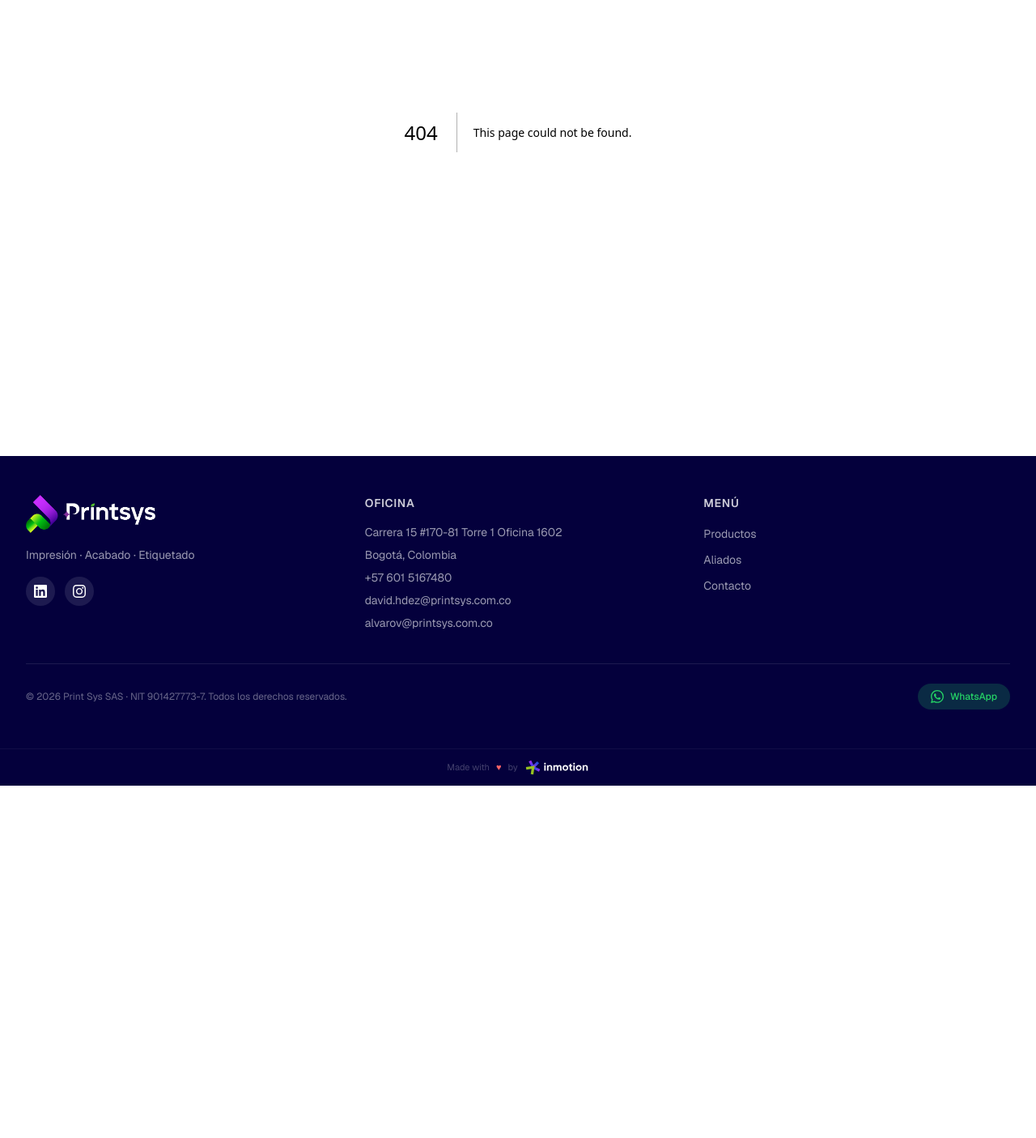
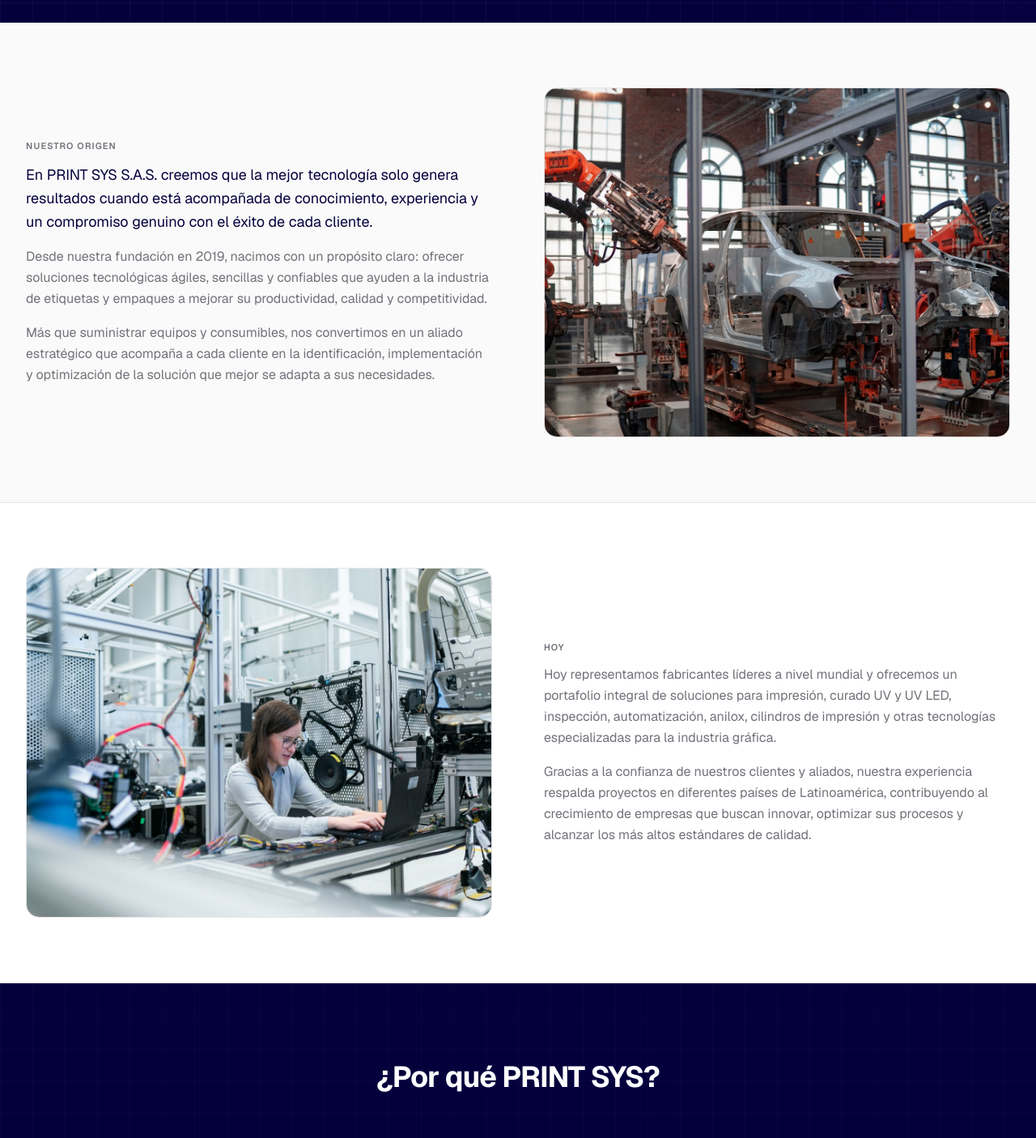
Before and after one commit to bladesvisiontech/printsys-web, a Next.js app: page /quienes-somos in a window 1280 px wide. Before the commit this address had no page. Shown: the part 301-1706 px from the top of the page at 81% size. Before the commit the page ends 1271 px from the top, so only its background shows below. Built offline with nearby package versions, Linux system fonts and the light colour scheme.

Commit message:
feat: add Quienes Somos page, fix hero highlight/subtitle

```diff
--- /dev/null
+++ b/app/quienes-somos/page.tsx
@@ -0,0 +1,169 @@
+import Image from 'next/image'
+import Link from 'next/link'
+import { Globe, Wrench, Handshake, TrendingUp, ArrowRight } from 'lucide-react'
+import { siteConfig } from '@/data/catalog'
+import PageHero from '@/components/ui/PageHero'
+import type { Metadata } from 'next'
+
+export const metadata: Metadata = {
+  title: 'Quiénes Somos',
+  description: 'Conoce a PRINT SYS S.A.S.: nuestra historia, misión, visión y por qué somos el aliado tecnológico de la industria de etiquetas y empaques.',
+}
+
+const razones = [
+  {
+    Icon: Globe,
+    title: 'Tecnología de Clase Mundial',
+    desc: 'Representamos fabricantes reconocidos internacionalmente por su innovación y calidad.',
+  },
+  {
+    Icon: Wrench,
+    title: 'Conocimiento Técnico',
+    desc: 'Asesoramos a nuestros clientes para seleccionar e implementar la solución adecuada para cada aplicación.',
+  },
+  {
+    Icon: Handshake,
+    title: 'Acompañamiento Cercano',
+    desc: 'Construimos relaciones de largo plazo basadas en confianza, soporte y atención personalizada.',
+  },
+  {
+    Icon: TrendingUp,
+    title: 'Resultados para Nuestros Clientes',
+    desc: 'Cada solución busca mejorar productividad, calidad, eficiencia y competitividad.',
+  },
+]
+
+export default function QuienesSomosPage() {
+  return (
+    <div className="min-h-screen bg-[var(--color-bg-card)]">
+      <PageHero
+        eyebrow="Desde 2019"
+        title="Quiénes Somos"
+        description="La mejor tecnología solo genera resultados cuando está acompañada de conocimiento, experiencia y un compromiso genuino con el éxito de cada cliente."
+      />
+
+      {/* Historia */}
+      <div className="max-w-7xl mx-auto px-4 sm:px-6 lg:px-8 py-16 sm:py-20">
+        <div className="grid grid-cols-1 lg:grid-cols-2 gap-10 lg:gap-16 items-center">
+          <div>
+            <p className="text-[11px] font-semibold uppercase tracking-widest text-[var(--color-muted)] mb-3">Nuestro origen</p>
+            <p className="text-[var(--color-brand-dark)] text-lg leading-relaxed">
+              En PRINT SYS S.A.S. creemos que la mejor tecnología solo genera resultados cuando está acompañada de conocimiento, experiencia y un compromiso genuino con el éxito de cada cliente.
+            </p>
+            <p className="text-[var(--color-muted)] leading-relaxed mt-4">
+              Desde nuestra fundación en 2019, nacimos con un propósito claro: ofrecer soluciones tecnológicas ágiles, sencillas y confiables que ayuden a la industria de etiquetas y empaques a mejorar su productividad, calidad y competitividad.
+            </p>
+            <p className="text-[var(--color-muted)] leading-relaxed mt-4">
+              Más que suministrar equipos y consumibles, nos convertimos en un aliado estratégico que acompaña a cada cliente en la identificación, implementación y optimización de la solución que mejor se adapta a sus necesidades.
+            </p>
+          </div>
+          <div className="relative aspect-[4/3] rounded-2xl overflow-hidden border border-[var(--color-border)]">
+            <Image
+              src="/quienes-somos/tecnologia.jpg"
+              alt="Automatización industrial de clase mundial"
+              fill
+              sizes="(max-width: 1024px) 100vw, 50vw"
+              className="object-cover"
+            />
+          </div>
+        </div>
+      </div>
+
+      {/* Hoy */}
+      <div className="bg-white border-y border-[var(--color-border)]">
+        <div className="max-w-7xl mx-auto px-4 sm:px-6 lg:px-8 py-16 sm:py-20">
+          <div className="grid grid-cols-1 lg:grid-cols-2 gap-10 lg:gap-16 items-center">
+            <div className="relative aspect-[4/3] rounded-2xl overflow-hidden border border-[var(--color-border)] order-2 lg:order-1">
+              <Image
+                src="/quienes-somos/experiencia.jpg"
+                alt="Soporte técnico especializado"
+                fill
+                sizes="(max-width: 1024px) 100vw, 50vw"
+                className="object-cover"
+              />
+            </div>
+            <div className="order-1 lg:order-2">
+              <p className="text-[11px] font-semibold uppercase tracking-widest text-[var(--color-muted)] mb-3">Hoy</p>
+              <p className="text-[var(--color-muted)] leading-relaxed">
+                Hoy representamos fabricantes líderes a nivel mundial y ofrecemos un portafolio integral de soluciones para impresión, curado UV y UV LED, inspección, automatización, anilox, cilindros de impresión y otras tecnologías especializadas para la industria gráfica.
+              </p>
+              <p className="text-[var(--color-muted)] leading-relaxed mt-4">
+                Gracias a la confianza de nuestros clientes y aliados, nuestra experiencia respalda proyectos en diferentes países de Latinoamérica, contribuyendo al crecimiento de empresas que buscan innovar, optimizar sus procesos y alcanzar los más altos estándares de calidad.
+              </p>
+            </div>
+          </div>
+        </div>
+      </div>
+
+      {/* Por qué PRINT SYS */}
+      <section className="bg-[var(--color-brand-dark)] py-20 sm:py-24 relative overflow-hidden">
+        <div className="absolute inset-0 hero-grid pointer-events-none opacity-50" />
+        <div className="max-w-7xl mx-auto px-4 sm:px-6 lg:px-8 relative z-10">
+          <div className="text-center mb-14">
+            <h2 className="text-3xl sm:text-4xl font-bold text-white tracking-tight">¿Por qué PRINT SYS?</h2>
+          </div>
+          <div className="grid grid-cols-1 sm:grid-cols-2 lg:grid-cols-4 gap-5">
+            {razones.map(({ Icon, title, desc }) => (
+              <div key={title} className="bg-white/5 border border-white/8 rounded-2xl p-6 hover:bg-white/8 transition-colors duration-200">
+                <div className="w-10 h-10 rounded-xl bg-[var(--color-green-mid)]/15 flex items-center justify-center mb-4">
+                  <Icon className="w-5 h-5 text-[var(--color-green-mid)]" />
+                </div>
+                <h3 className="font-semibold text-white text-[15px] mb-2">{title}</h3>
+                <p className="text-sm text-white/40 leading-relaxed">{desc}</p>
+              </div>
+            ))}
+          </div>
+        </div>
+      </section>
+
+      {/* Nuestra Esencia — Misión / Visión */}
+      <div className="max-w-7xl mx-auto px-4 sm:px-6 lg:px-8 py-16 sm:py-20">
+        <div className="text-center mb-14">
+          <h2 className="text-3xl sm:text-4xl font-bold text-[var(--color-brand-dark)] tracking-tight">Nuestra Esencia</h2>
+        </div>
+        <div className="grid grid-cols-1 lg:grid-cols-2 gap-8">
+          <div className="bg-white rounded-2xl border border-[var(--color-border)] p-8">
+            <h3 className="text-[13px] font-bold text-[var(--color-brand-dark)] uppercase tracking-widest">Misión</h3>
+            <div className="w-10 h-1 rounded-full bg-[var(--color-cta)] mt-4 mb-5" />
+            <p className="text-[var(--color-muted)] leading-relaxed">
+              Impulsar el crecimiento de la industria de etiquetas y empaques mediante soluciones tecnológicas de clase mundial, asesoría especializada y un servicio cercano que genere valor sostenible para nuestros clientes.
+            </p>
+          </div>
+          <div className="bg-white rounded-2xl border border-[var(--color-border)] p-8">
+            <h3 className="text-[13px] font-bold text-[var(--color-brand-dark)] uppercase tracking-widest">Visión</h3>
+            <div className="w-10 h-1 rounded-full bg-[var(--color-cta)] mt-4 mb-5" />
+            <p className="text-[var(--color-muted)] leading-relaxed">
+              Ser el aliado tecnológico de mayor confianza para la industria gráfica en Latinoamérica, reconocido por la excelencia de nuestras soluciones, la innovación constante y el compromiso con el éxito de nuestros clientes.
+            </p>
+          </div>
+        </div>
+      </div>
+
+      {/* CTA */}
+      <section className="bg-white py-20 border-t border-[var(--color-border)]">
+        <div className="max-w-2xl mx-auto px-4 text-center">
+          <h2 className="text-3xl sm:text-4xl font-bold text-[var(--color-brand-dark)] tracking-tight">
+            Hablemos sobre cómo podemos impulsar los ahorros energéticos en su empresa
+          </h2>
+          <div className="flex flex-col sm:flex-row gap-3 justify-center mt-8">
+            <Link
+              href="/contacto"
+              className="group inline-flex items-center justify-center gap-2 px-7 py-3.5 rounded-xl bg-[var(--color-cta)] text-white text-sm font-semibold hover:bg-[var(--color-cta-hover)] transition-all duration-200 shadow-[0_0_20px_rgba(86,198,45,0.25)] hover:shadow-[0_0_28px_rgba(86,198,45,0.4)] active:scale-[0.98]"
+            >
+              Solicitar cotización
+              <ArrowRight className="w-4 h-4 transition-transform duration-200 group-hover:translate-x-0.5" />
+            </Link>
+            <a
+              href={siteConfig.social.whatsapp}
+              target="_blank"
+              rel="noopener noreferrer"
+              className="inline-flex items-center justify-center gap-2 px-7 py-3.5 rounded-xl border border-[var(--color-border)] text-[var(--color-brand-dark)] text-sm font-semibold hover:border-zinc-400 transition-all duration-200 active:scale-[0.98]"
+            >
+              WhatsApp
+            </a>
+          </div>
+        </div>
+      </section>
+    </div>
+  )
+}
--- a/app/sitemap.ts
+++ b/app/sitemap.ts
@@ -8,6 +8,7 @@
     { url: `${BASE_URL}/`, changeFrequency: 'weekly', priority: 1 },
     { url: `${BASE_URL}/productos`, changeFrequency: 'weekly', priority: 0.9 },
     { url: `${BASE_URL}/aliados`, changeFrequency: 'monthly', priority: 0.7 },
+    { url: `${BASE_URL}/quienes-somos`, changeFrequency: 'monthly', priority: 0.6 },
     { url: `${BASE_URL}/contacto`, changeFrequency: 'yearly', priority: 0.5 },
   ]
 
--- a/components/layout/Header.tsx
+++ b/components/layout/Header.tsx
@@ -14,6 +14,7 @@
     children: categories.map(c => ({ label: c.name, slug: c.slug, href: `/productos/${c.slug}`, icon: c.icon })),
   },
   { label: 'Aliados', href: '/aliados' },
+  { label: 'Quiénes Somos', href: '/quienes-somos' },
   { label: 'Contacto', href: '/contacto' },
 ]
 
@@ -171,6 +172,11 @@
             <ChevronRight className="w-4 h-4 text-zinc-400" />
           </Link>
 
+          <Link href="/quienes-somos" onClick={close} className="flex items-center justify-between px-3 py-3 rounded-xl text-[var(--color-brand-dark)] font-semibold text-[15px] hover:bg-[var(--color-bg-card)] transition-colors">
+            Quiénes Somos
+            <ChevronRight className="w-4 h-4 text-zinc-400" />
+          </Link>
+
           <Link href="/contacto" onClick={close} className="flex items-center justify-between px-3 py-3 rounded-xl text-[var(--color-brand-dark)] font-semibold text-[15px] hover:bg-[var(--color-bg-card)] transition-colors">
             Contacto
             <ChevronRight className="w-4 h-4 text-zinc-400" />
```
Also changed, not shown: data/catalog.json, public/quienes-somos/experiencia.jpg (added), public/quienes-somos/tecnologia.jpg (added).
